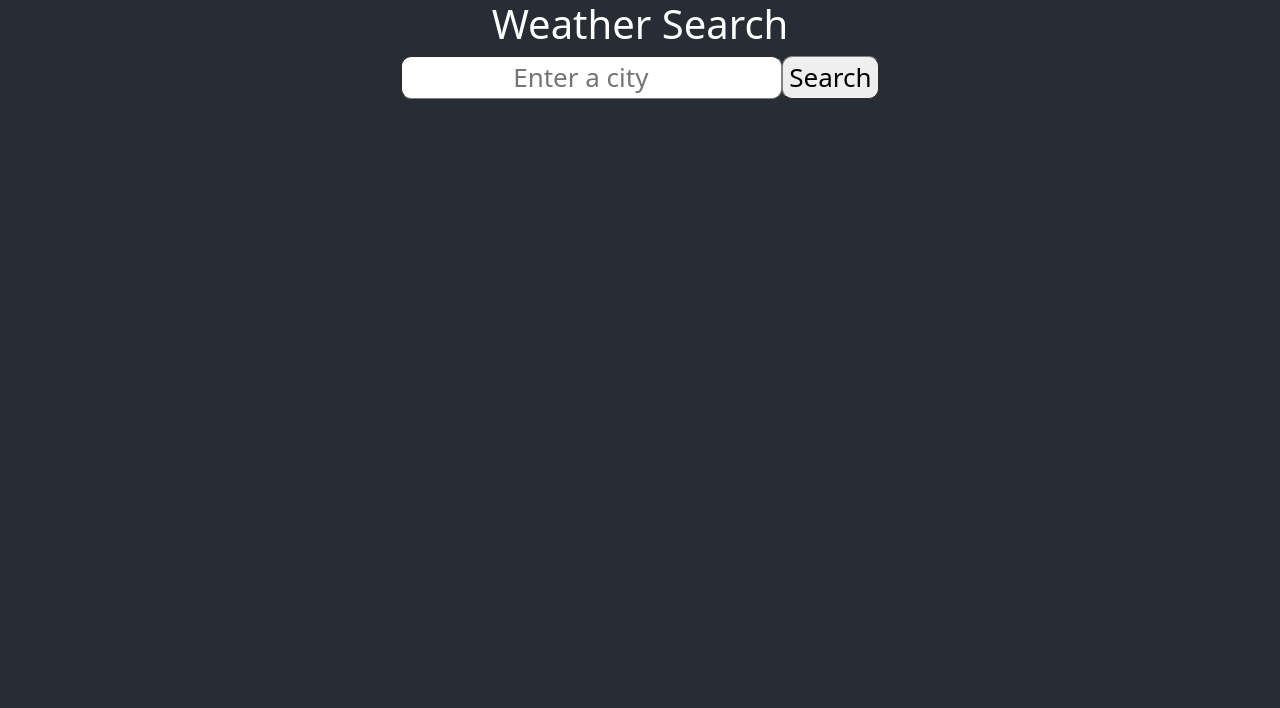
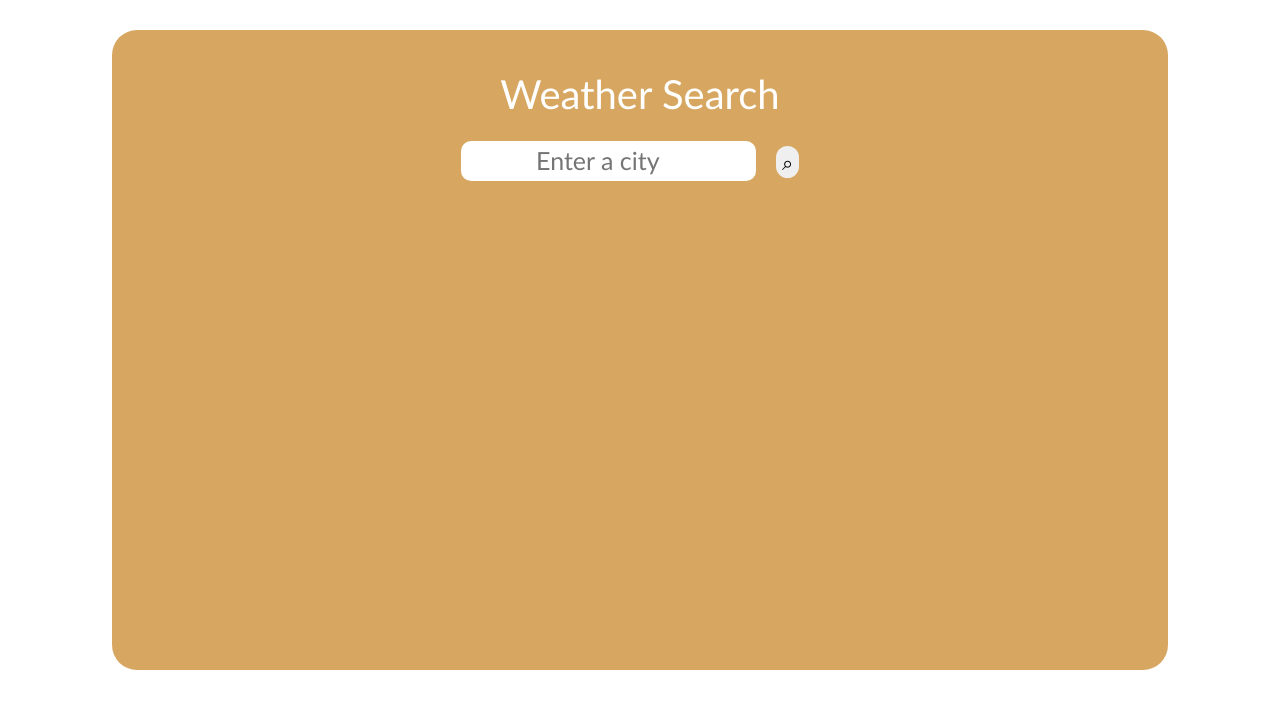
Before and after one commit to Melany549/weatherreactapp, a React (Create React App) app: page / in a window 1280 px wide. Shown: the top 708 px of the page. Built offline with nearby package versions, Linux system fonts and the light colour scheme.

Commit message:
added grid

```diff
--- a/public/index.html
+++ b/public/index.html
@@ -27,6 +27,8 @@
     <title>React App</title>
   </head>
   <body>
+    <div class="container">
+      <div id="appcontainer" class="weather-container">
     <noscript>You need to enable JavaScript to run this app.</noscript>
     <div id="root"></div>
     <!--
@@ -38,6 +40,6 @@
 
       To begin the development, run `npm start` or `yarn start`.
       To create a production bundle, use `npm run build` or `yarn build`.
-    -->
+    --></div>
   </body>
 </html>
--- a/src/App.css
+++ b/src/App.css
@@ -1,11 +1,14 @@
 .App {
   text-align: center;
+  font-family: 'Gill Sans', 'Gill Sans MT', Calibri, 'Trebuchet MS', sans-serif
 }
 
 
 .App-header {
-  background-color: #282c34;
-  min-height: 100vh;
+  background-color: #D7A761;
+  min-height: 80vh;
+  margin: 30px;
+  border-radius: 25px;
 
 
   align-items: center;
@@ -24,14 +27,28 @@
 }
 h1 {
   font-weight: bold;
+  padding-top: 40px;
 }
-input {
+input[type="search"] {border-radius: 3px;
+  border-width: 1px;
   border-radius: 10px;
-  border-width: 1px;
-  border-color: gray;
+  border-style: none;
   text-align: center;
+  box-shadow: 0px 8px 15px rgba( 0.1);
+font-size: 25px;}
+
+input[type="submit"]{
+  border-radius: 30px;
+  margin: 20px;
+  font-size: 20px;
+  border-style: none;
+
 }
 
 ul {
   list-style-type: none;
 }
+
+#search{
+  font-size: 20px;
+  margin: 30px;}
--- a/src/App.js
+++ b/src/App.js
@@ -4,20 +4,26 @@ import React from "react";
 import "bootstrap/dist/css/bootstrap.css";
 import Search from './search';
 
+
 function App() {
   return (
     <div className="App">
       <header className="App-header">
 
-        <h1>
+        <h1 id="mainCity">
          Weather Search
         </h1>
 
       <Search />
 
+
       </header>
     </div>
+
+
+
   );
 }
+  <footer>Open Source code by Melany Perez</footer>
 
 export default App;
--- a/src/currentdate.js
+++ b/src/currentdate.js
@@ -0,0 +1,16 @@
+import React, { Component } from 'react';
+
+class CurrentDate extends Component {
+  render() {
+    const date = new Date();
+    const options = { weekday: 'long', year: 'numeric', month: 'long', day: 'numeric' };
+    const dateString = date.toLocaleDateString('en-US', options);
+    const timeString = date.toLocaleTimeString('en-US');
+
+    return (
+      <p> {dateString}, {timeString}</p>
+    );
+  }
+}
+
+export default CurrentDate;
--- a/src/index.css
+++ b/src/index.css
@@ -1,10 +1,6 @@
 body {
   margin: 0;
-  font-family: -apple-system, BlinkMacSystemFont, 'Segoe UI', 'Roboto', 'Oxygen',
-    'Ubuntu', 'Cantarell', 'Fira Sans', 'Droid Sans', 'Helvetica Neue',
-    sans-serif;
-  -webkit-font-smoothing: antialiased;
-  -moz-osx-font-smoothing: grayscale;
+  font-family:system-ui, -apple-system, BlinkMacSystemFont, 'Segoe UI', Roboto, Oxygen, Ubuntu, Cantarell, 'Open Sans', 'Helvetica Neue', sans-serif
 }
 
 code {
--- a/src/index.js
+++ b/src/index.js
@@ -11,6 +11,8 @@ root.render(
   </React.StrictMode>
 );
 
+
+
 // If you want to start measuring performance in your app, pass a function
 // to log results (for example: reportWebVitals(console.log))
 // or send to an analytics endpoint. Learn more: https://bit.ly/CRA-vitals
--- a/src/search.js
+++ b/src/search.js
@@ -1,12 +1,12 @@
-import React, {useState} from "react";
+import React, { useState } from "react";
 import axios from "axios";
-import './App.css';
+import "./App.css";
+import Currentdate from "./currentdate";
 
 export default function Search() {
-    let [city, setCity] = useState("");
-    let [result, setResult] = useState(false);
-    let [weather, setWeather] = useState({});
-
+  const [city, setCity] = useState("");
+  const [result, setResult] = useState(false);
+  const [weather, setWeather] = useState({});
 
   function displayWeather(response) {
     setResult(true);
@@ -14,15 +14,19 @@ export default function Search() {
       temperature: response.data.main.temp,
       description: response.data.weather[0].description,
       humidity: response.data.main.humidity,
-        Wind: response.data.wind.speed,
+      wind: response.data.wind.speed,
       icon: response.data.weather[0].icon,
-
     });
   }
 
   function handleSubmit(event) {
     event.preventDefault();
-        let url = `https://api.openweathermap.org/data/2.5/weather?q=${city}&appid=260693d14bfef0618d9771c4a5f5a5bb&units=metric`;
+    let url = "";
+    if (city) {
+      url = `https://api.openweathermap.org/data/2.5/weather?q=${city}&appid=260693d14bfef0618d9771c4a5f5a5bb&units=metric`;
+    } else {
+      url = `https://api.openweathermap.org/data/2.5/weather?q=New%20York&appid=260693d14bfef0618d9771c4a5f5a5bb&units=metric`;
+    }
     axios.get(url).then(displayWeather);
   }
 
@@ -31,31 +35,64 @@ export default function Search() {
   }
 
   let form = (
-        <form onSubmit={handleSubmit}>
-          <input type="search" placeholder="Enter a city" onChange={updateCity} />
-          <input type="submit" value="Search" />
+    <form id="cityinput" onSubmit={handleSubmit}>
+      <input
+        type="search"
+        value={city}
+        placeholder="Enter a city"
+        onChange={updateCity}
+      />
+      <input type="submit" value="⌕" />
     </form>
   );
 
   if (result) {
     return (
+      <div className="container">
+        <div className="row" id="search">
+          <div className="col">
+            {form}
             <div>
-            {form}
-
+              <Currentdate />
+            </div>
+            <h2>{city}</h2>
             <ul>
-              <li>Temperature: {Math.round(weather.temperature)}°C</li>
-              <li>Description: {weather.description}</li>
-              <li>Humidity: {weather.humidity}%</li>
-              <li>Wind: {weather.wind} km/h</li>
               <li>
                 <img
                   src={`https://openweathermap.org/img/wn/${weather.icon}.png`}
                   alt={weather.description}
                 />
               </li>
+              <li>Temperature: {Math.round(weather.temperature)}°C</li>
+              <li>Description: {weather.description}</li>
+              <li>Humidity: {weather.humidity}%</li>
+              <li>Wind: {weather.wind} km/h</li>
             </ul>
           </div>
+        </div>
+        <div className="row">
+          <div className="col"><ul><li>Wedesday</li>
+          <li><img
+                  src={`https://openweathermap.org/img/wn/${weather.icon}.png`}
+                  alt={weather.description}
+                /></li><li>9°</li></ul></div>
+          <div className="col"><ul><li>Thursday</li>
+          <li><img
+                  src={`https://openweathermap.org/img/wn/${weather.icon}.png`}
+                  alt={weather.description}
+                /></li><li>9°</li></ul></div>
+          <div className="col"><ul><li>Friday</li>
+          <li><img
+                  src={`https://openweathermap.org/img/wn/${weather.icon}.png`}
+                  alt={weather.description}
+                /></li><li>9°</li></ul></div>
+        </div>
+      </div>
+
+
     );
+
+
   } else {
     return form;
   }
```
Also changed, not shown: layoutg.js (added). Lines whose indentation alone changed are shown as unchanged.
